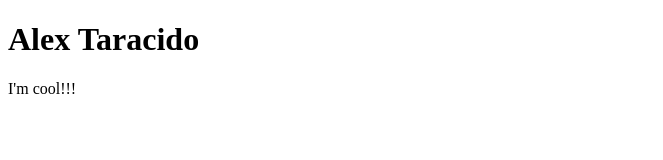
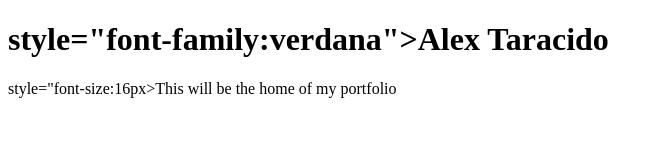
Before and after one commit to AlexTaracido/AlexTaracido.github.io, a plain HTML site: page index.html in a window 1280 px wide. Shown: the whole page, without its empty margins (0-663 px from the left). Drawn offline with Linux system fonts and the light colour scheme.

Commit message:
Test
Test Desc

```diff
--- a/index.html
+++ b/index.html
@@ -1,7 +1,7 @@
 <!DOCTYPE html>
 <html>
 <body>
-<h1>Alex Taracido</h1>
-<p>I'm cool!!!</p>
+<h1> <b> style="font-family:verdana">Alex Taracido </b> </h1>
+<p> style="font-size:16px>This will be the home of my portfolio </p>
 </body>
 </html>
```
